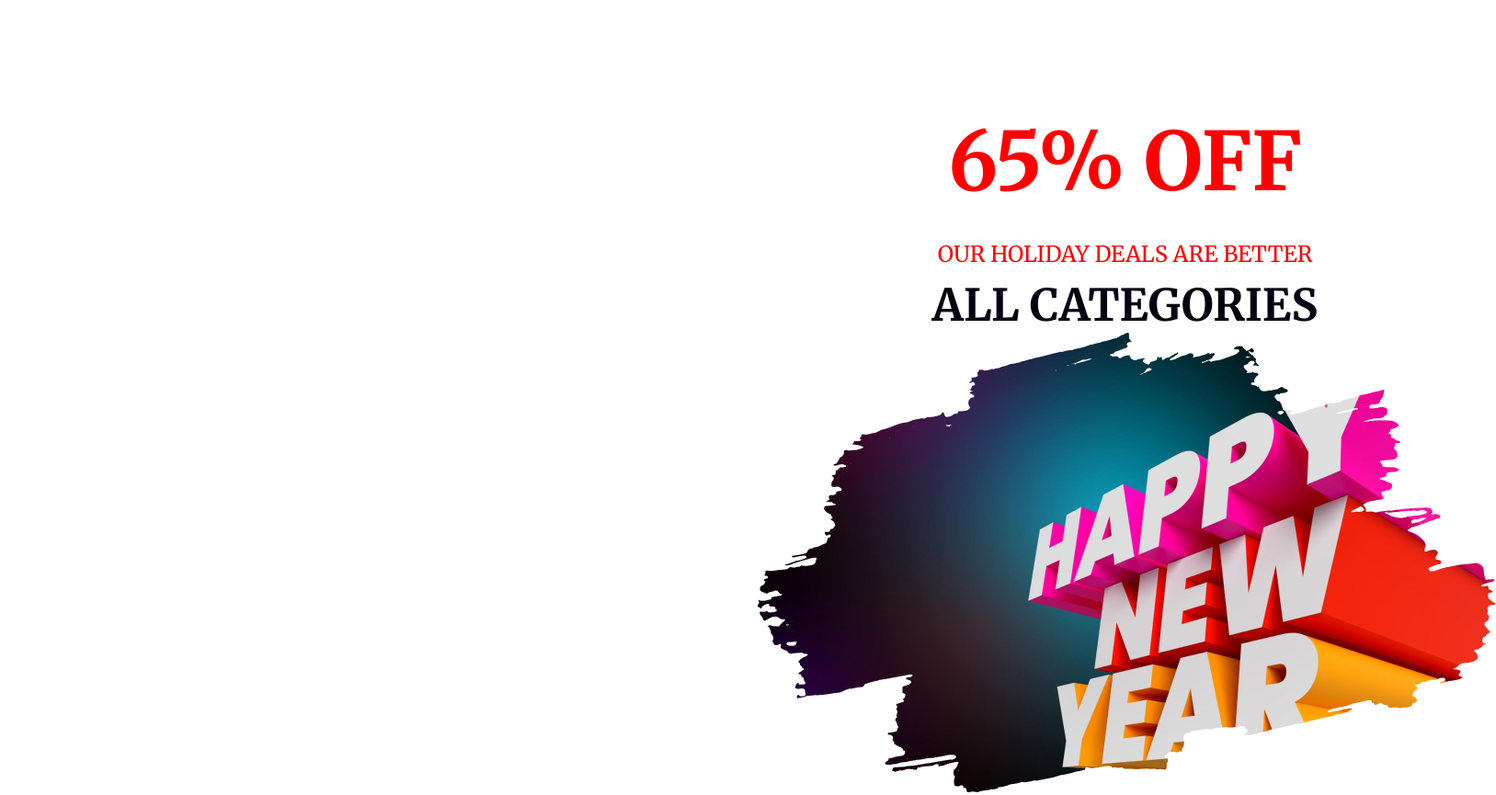
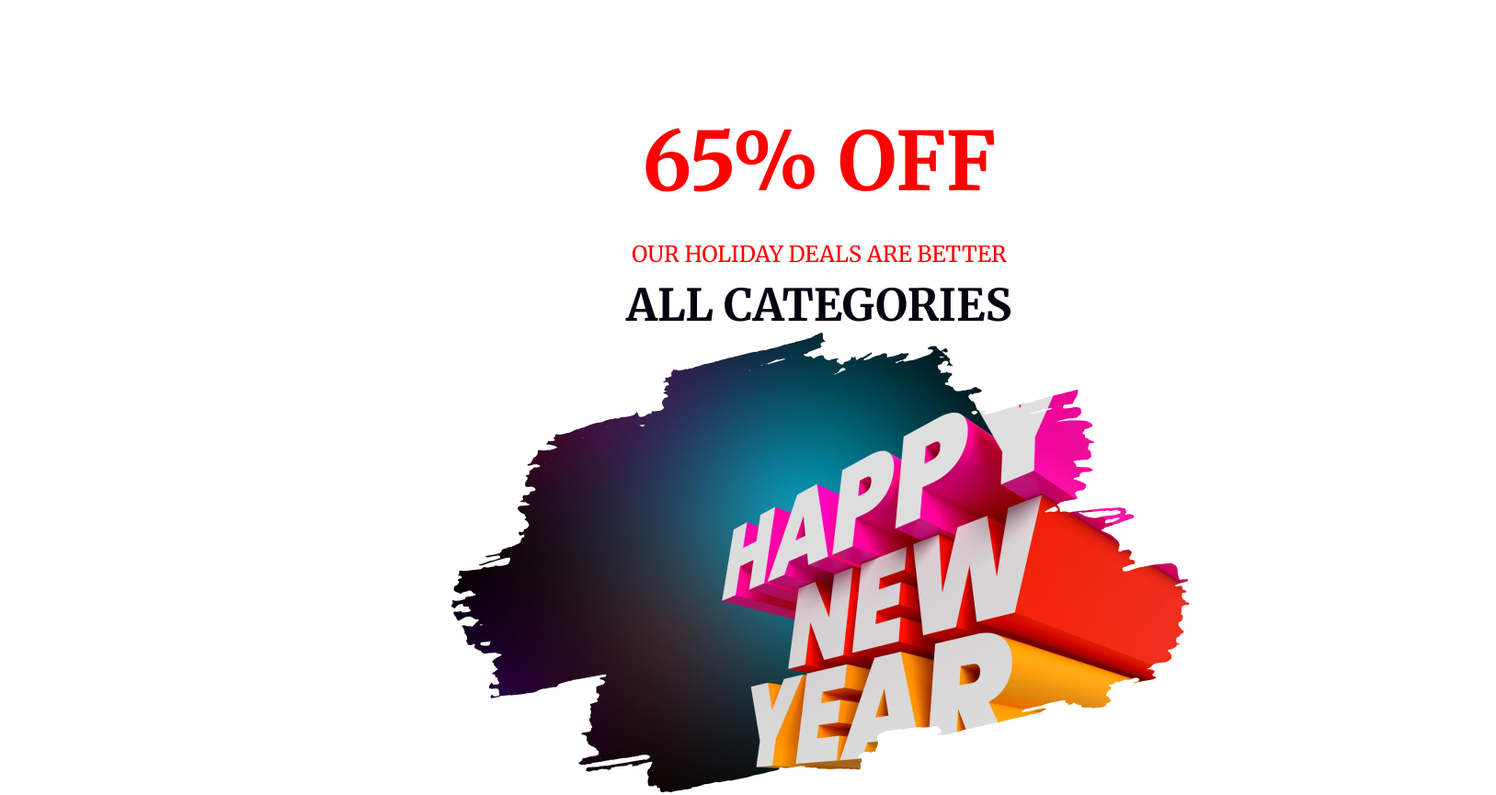
Before and after one commit to ShorifHasan01/assignment01, a plain HTML site: page index.html in a window 1280 px wide. Shown: the part 660-1525 px from the top of the page at 92% size, 1627 px wide, since content can reach past the window. Drawn offline with Linux system fonts and the light colour scheme.

Commit message:
categories section updated

```diff
--- a/styles/style.css
+++ b/styles/style.css
@@ -52,7 +52,7 @@ width: 800px;
 height: 700px;
 margin: 150px 350px;
 position: relative;
-left: 37%;
+left:11%;
 
 }
 .catagories h2{
```
